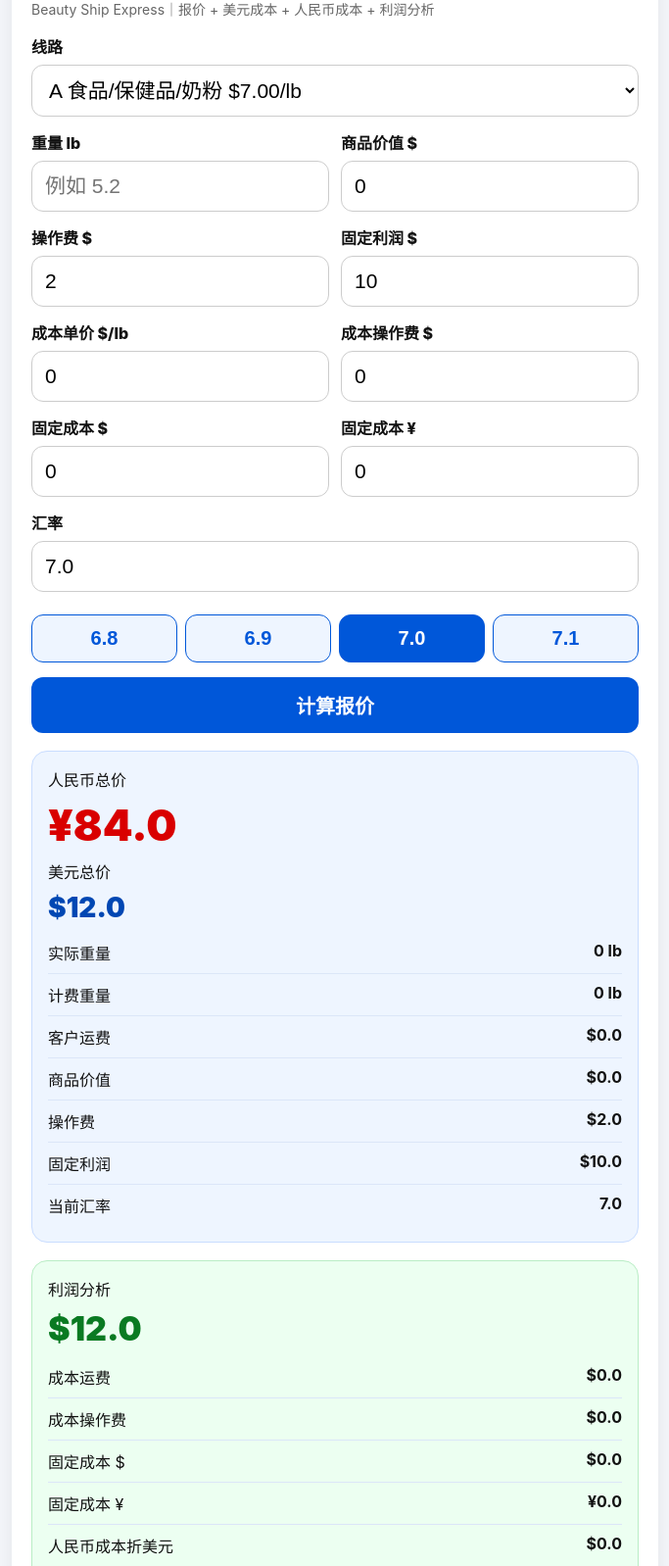
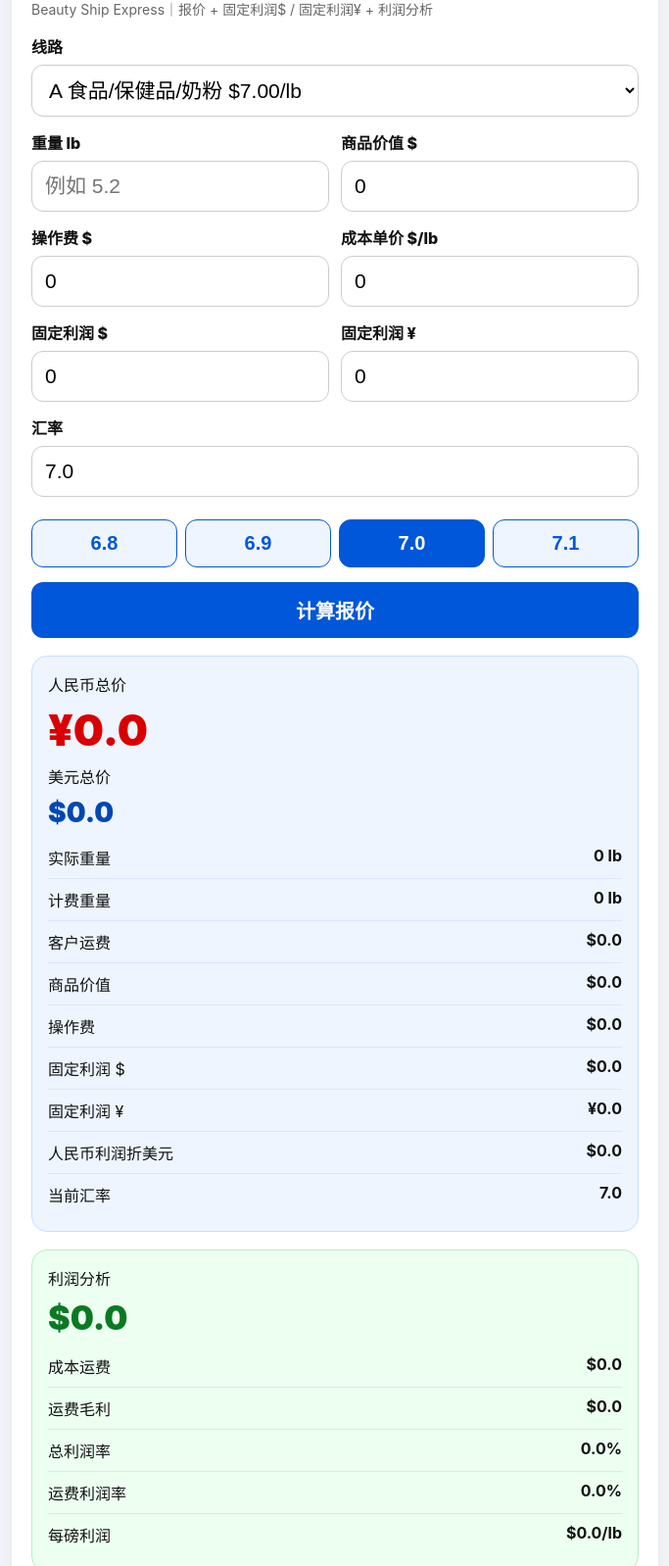
Before and after one commit to mih900108-droid/beautyship-quote, a plain HTML site: page index.html in a window 1280 px wide. Shown: the part 78-1676 px from the top of the page at 98% size, without its empty margins (298-981 px from the left). Drawn offline with Linux system fonts and the light colour scheme.

Commit message:
Update index.html

```diff
--- a/index.html
+++ b/index.html
@@ -1,9 +1,11 @@
+
+
 <!DOCTYPE html>
 <html lang="zh-CN">
 <head>
 <meta charset="UTF-8">
 <meta name="viewport" content="width=device-width, initial-scale=1.0">
-<title>美邮购报价计算器 V3.1 测试版</title>
+<title>美邮购报价计算器 V3.2 修正版</title>
 <style>
 body{font-family:-apple-system,BlinkMacSystemFont,"Segoe UI",Arial,sans-serif;margin:0;padding:16px;background:#f5f7fb;color:#111}
 .card{max-width:620px;margin:auto;background:#fff;border-radius:20px;padding:20px;box-shadow:0 8px 24px rgba(0,0,0,.08)}
@@ -26,8 +28,8 @@ button{width:100%;margin-top:15px;font-size:20px;padding:14px;border:0;border-ra
 </head>
 <body>
 <div class="card">
-<h1>美邮购报价计算器 V3.1 测试版</h1>
-<div class="sub">Beauty Ship Express｜报价 + 美元成本 + 人民币成本 + 利润分析</div>
+<h1>美邮购报价计算器 V3.2 修正版</h1>
+<div class="sub">Beauty Ship Express｜报价 + 固定利润$ / 固定利润¥ + 利润分析</div>
 
 <label>线路</label>
 <select id="line" onchange="calc()">
@@ -48,18 +50,13 @@ button{width:100%;margin-top:15px;font-size:20px;padding:14px;border:0;border-ra
 </div>
 
 <div class="grid">
-<div><label>操作费 $</label><input id="fee" type="number" inputmode="decimal" step="0.01" value="2" oninput="calc()"></div>
-<div><label>固定利润 $</label><input id="profit" type="number" inputmode="decimal" step="0.01" value="10" oninput="calc()"></div>
+<div><label>操作费 $</label><input id="fee" type="number" inputmode="decimal" step="0.01" value="0" oninput="calc()"></div>
+<div><label>成本单价 $/lb</label><input id="costRate" type="number" inputmode="decimal" step="0.01" value="0" placeholder="例如 4.5" oninput="calc()"></div>
 </div>
 
 <div class="grid">
-<div><label>成本单价 $/lb</label><input id="costRate" type="number" inputmode="decimal" step="0.01" value="0" placeholder="例如 4.5" oninput="calc()"></div>
-<div><label>成本操作费 $</label><input id="costFee" type="number" inputmode="decimal" step="0.01" value="0" placeholder="可不填" oninput="calc()"></div>
-</div>
-
-<div class="grid">
-<div><label>固定成本 $</label><input id="fixedCostUsd" type="number" inputmode="decimal" step="0.01" value="0" placeholder="美国段/包材等" oninput="calc()"></div>
-<div><label>固定成本 ¥</label><input id="fixedCostRmb" type="number" inputmode="decimal" step="0.1" value="0" placeholder="国内成本/清关等" oninput="calc()"></div>
+<div><label>固定利润 $</label><input id="profitUsd" type="number" inputmode="decimal" step="0.01" value="0" oninput="calc()"></div>
+<div><label>固定利润 ¥</label><input id="profitRmb" type="number" inputmode="decimal" step="0.1" value="0" oninput="calc()"></div>
 </div>
 
 <label>汇率</label>
@@ -81,18 +78,15 @@ button{width:100%;margin-top:15px;font-size:20px;padding:14px;border:0;border-ra
 <div class="row"><span>客户运费</span><strong id="ship">$0.0</strong></div>
 <div class="row"><span>商品价值</span><strong id="valueOut">$0.0</strong></div>
 <div class="row"><span>操作费</span><strong id="feeOut">$0.0</strong></div>
-<div class="row"><span>固定利润</span><strong id="profitOut">$0.0</strong></div>
+<div class="row"><span>固定利润 $</span><strong id="profitUsdOut">$0.0</strong></div>
+<div class="row"><span>固定利润 ¥</span><strong id="profitRmbOut">¥0.0</strong></div>
+<div class="row"><span>人民币利润折美元</span><strong id="profitRmbToUsdOut">$0.0</strong></div>
 <div class="row"><span>当前汇率</span><strong id="exOut">7.0</strong></div>
 </div>
 
 <div class="result profitBox">
 <div>利润分析</div><div class="profit" id="totalProfit">$0.0</div>
 <div class="row"><span>成本运费</span><strong id="costShip">$0.0</strong></div>
-<div class="row"><span>成本操作费</span><strong id="costFeeOut">$0.0</strong></div>
-<div class="row"><span>固定成本 $</span><strong id="fixedCostUsdOut">$0.0</strong></div>
-<div class="row"><span>固定成本 ¥</span><strong id="fixedCostRmbOut">¥0.0</strong></div>
-<div class="row"><span>人民币成本折美元</span><strong id="fixedCostRmbToUsdOut">$0.0</strong></div>
-<div class="row"><span>总成本</span><strong id="totalCost">$0.0</strong></div>
 <div class="row"><span>运费毛利</span><strong id="shipProfit">$0.0</strong></div>
 <div class="row"><span>总利润率</span><strong id="margin">0.0%</strong></div>
 <div class="row"><span>运费利润率</span><strong id="shipMargin">0.0%</strong></div>
@@ -105,15 +99,22 @@ button{width:100%;margin-top:15px;font-size:20px;padding:14px;border:0;border-ra
 
 <div class="note">
 规则：全部进位整磅；W线2磅起，U线30磅起。<br>
-利润公式：总利润 = 客户运费 + 操作费 + 固定利润 - 成本运费 - 成本操作费 - 固定成本$ - 固定成本¥÷汇率。
+报价公式：人民币总价 =（客户运费 + 商品价值 + 操作费 + 固定利润$）× 汇率 + 固定利润¥。<br>
+利润公式：总利润 = 客户运费 + 操作费 + 固定利润$ + 固定利润¥÷汇率 - 成本运费。
 </div>
 </div>
 
 <script>
 const lines={
-A:["A 食品/保健品/奶粉",7,1],B:["B 普货/日用品/衣服",7,1],C:["C 二线护肤/鞋子/衣服/饰品",9,1],
-C1:["C1 二线包包",12,1],D:["D 液体水奶",6,1],E:["E 普通鞋类",7.5,1],
-H:["H 电子产品/胃药",9.5,1],W:["W 普通手表",10,2],U:["U 回国行李",7.5,30]
+A:["A 食品/保健品/奶粉",7,1],
+B:["B 普货/日用品/衣服",7,1],
+C:["C 二线护肤/鞋子/衣服/饰品",9,1],
+C1:["C1 二线包包",12,1],
+D:["D 液体水奶",6,1],
+E:["E 普通鞋类",7.5,1],
+H:["H 电子产品/胃药",9.5,1],
+W:["W 普通手表",10,2],
+U:["U 回国行李",7.5,30]
 };
 function n(id){return parseFloat(document.getElementById(id).value)||0}
 function usd1(x){return "$"+Number(x||0).toFixed(1)}
@@ -122,16 +123,20 @@ function ex1(x){return Number(x||0).toFixed(1)}
 function pct(x){return Number(x||0).toFixed(1)+"%"}
 function getData(){
 let key=document.getElementById("line").value, line=lines[key];
-let weight=n("weight"), value=n("value"), fee=n("fee"), fixedProfit=n("profit"), costRate=n("costRate"), costFee=n("costFee");
-let fixedCostUsd=n("fixedCostUsd"), fixedCostRmb=n("fixedCostRmb"), ex=n("ex");
+let weight=n("weight"), value=n("value"), fee=n("fee"), costRate=n("costRate");
+let profitUsd=n("profitUsd"), profitRmb=n("profitRmb"), ex=n("ex");
 let bill=weight>0?Math.max(Math.ceil(weight),line[2]):0;
-let sellRate=line[1], sellShip=bill*sellRate, totalUsd=sellShip+value+fee+fixedProfit, totalRmb=totalUsd*ex;
-let costShip=bill*costRate, fixedCostRmbToUsd=ex>0?fixedCostRmb/ex:0;
-let totalCost=costShip+costFee+fixedCostUsd+fixedCostRmbToUsd;
+let sellRate=line[1], sellShip=bill*sellRate;
+let profitRmbToUsd=ex>0?profitRmb/ex:0;
+let totalUsd=sellShip+value+fee+profitUsd+profitRmbToUsd;
+let totalRmb=(sellShip+value+fee+profitUsd)*ex+profitRmb;
+let costShip=bill*costRate;
 let shipProfit=sellShip-costShip;
-let totalProfit=sellShip+fee+fixedProfit-totalCost;
-let margin=totalUsd>0?totalProfit/totalUsd*100:0, shipMargin=sellShip>0?shipProfit/sellShip*100:0, profitPerLb=bill>0?totalProfit/bill:0;
-return {key,name:line[0],sellRate,weight,value,fee,fixedProfit,costRate,costFee,fixedCostUsd,fixedCostRmb,fixedCostRmbToUsd,ex,bill,sellShip,totalUsd,totalRmb,costShip,totalCost,shipProfit,totalProfit,margin,shipMargin,profitPerLb};
+let totalProfit=sellShip+fee+profitUsd+profitRmbToUsd-costShip;
+let margin=totalUsd>0?totalProfit/totalUsd*100:0;
+let shipMargin=sellShip>0?shipProfit/sellShip*100:0;
+let profitPerLb=bill>0?totalProfit/bill:0;
+return {key,name:line[0],sellRate,weight,value,fee,costRate,profitUsd,profitRmb,profitRmbToUsd,ex,bill,sellShip,totalUsd,totalRmb,costShip,shipProfit,totalProfit,margin,shipMargin,profitPerLb};
 }
 function updateRateButtons(){
 let current=ex1(n("ex"));
@@ -141,17 +146,28 @@ function setRate(v){document.getElementById("ex").value=ex1(v);calc()}
 function manualRate(){document.getElementById("ex").value=ex1(n("ex"));calc()}
 function calc(){
 let d=getData();
-["fee","profit","costRate","costFee","fixedCostUsd","fixedCostRmb"].forEach(id=>localStorage.setItem("beauty_"+id+"_v31",document.getElementById(id).value));
-localStorage.setItem("beauty_ex_v31",ex1(d.ex));
-document.getElementById("rmb").innerText=rmb1(d.totalRmb);document.getElementById("usd").innerText=usd1(d.totalUsd);
-document.getElementById("actual").innerText=d.weight+" lb";document.getElementById("bill").innerText=d.bill+" lb";document.getElementById("ship").innerText=usd1(d.sellShip);
-document.getElementById("valueOut").innerText=usd1(d.value);document.getElementById("feeOut").innerText=usd1(d.fee);document.getElementById("profitOut").innerText=usd1(d.fixedProfit);document.getElementById("exOut").innerText=ex1(d.ex);
-document.getElementById("totalProfit").innerText=usd1(d.totalProfit);document.getElementById("totalProfit").classList.toggle("loss", d.totalProfit<0);
-document.getElementById("costShip").innerText=usd1(d.costShip);document.getElementById("costFeeOut").innerText=usd1(d.costFee);
-document.getElementById("fixedCostUsdOut").innerText=usd1(d.fixedCostUsd);document.getElementById("fixedCostRmbOut").innerText=rmb1(d.fixedCostRmb);
-document.getElementById("fixedCostRmbToUsdOut").innerText=usd1(d.fixedCostRmbToUsd);document.getElementById("totalCost").innerText=usd1(d.totalCost);
-document.getElementById("shipProfit").innerText=usd1(d.shipProfit);document.getElementById("margin").innerText=pct(d.margin);document.getElementById("shipMargin").innerText=pct(d.shipMargin);document.getElementById("profitPerLb").innerText=usd1(d.profitPerLb)+"/lb";
-updateRateButtons();return d;
+["fee","costRate","profitUsd","profitRmb"].forEach(id=>localStorage.setItem("beauty_"+id+"_v32_fixed",document.getElementById(id).value));
+localStorage.setItem("beauty_ex_v32_fixed",ex1(d.ex));
+document.getElementById("rmb").innerText=rmb1(d.totalRmb);
+document.getElementById("usd").innerText=usd1(d.totalUsd);
+document.getElementById("actual").innerText=d.weight+" lb";
+document.getElementById("bill").innerText=d.bill+" lb";
+document.getElementById("ship").innerText=usd1(d.sellShip);
+document.getElementById("valueOut").innerText=usd1(d.value);
+document.getElementById("feeOut").innerText=usd1(d.fee);
+document.getElementById("profitUsdOut").innerText=usd1(d.profitUsd);
+document.getElementById("profitRmbOut").innerText=rmb1(d.profitRmb);
+document.getElementById("profitRmbToUsdOut").innerText=usd1(d.profitRmbToUsd);
+document.getElementById("exOut").innerText=ex1(d.ex);
+document.getElementById("totalProfit").innerText=usd1(d.totalProfit);
+document.getElementById("totalProfit").classList.toggle("loss", d.totalProfit<0);
+document.getElementById("costShip").innerText=usd1(d.costShip);
+document.getElementById("shipProfit").innerText=usd1(d.shipProfit);
+document.getElementById("margin").innerText=pct(d.margin);
+document.getElementById("shipMargin").innerText=pct(d.shipMargin);
+document.getElementById("profitPerLb").innerText=usd1(d.profitPerLb)+"/lb";
+updateRateButtons();
+return d;
 }
 function copyText(t){if(navigator.clipboard&&navigator.clipboard.writeText){navigator.clipboard.writeText(t).then(()=>alert("已复制"))}else{prompt("复制以下内容：",t)}}
 function copyTotal(){let d=calc();copyText(rmb1(d.totalRmb))}
@@ -163,7 +179,8 @@ function copyDetail(){let d=calc();copyText(`Beauty Ship Express 美邮购
 国际运费：${usd1(d.sellShip)}
 商品价值：${usd1(d.value)}
 操作费：${usd1(d.fee)}
-服务费：${usd1(d.fixedProfit)}
+服务费：${usd1(d.profitUsd)}
+人民币服务费：${rmb1(d.profitRmb)}
 
 美元总价：${usd1(d.totalUsd)}
 汇率：${ex1(d.ex)}
@@ -174,21 +191,24 @@ function copyProfit(){let d=calc();copyText(`内部利润分析
 
 客户运费：${usd1(d.sellShip)}
 成本运费：${usd1(d.costShip)}
-成本操作费：${usd1(d.costFee)}
-固定成本$：${usd1(d.fixedCostUsd)}
-固定成本¥：${rmb1(d.fixedCostRmb)}
-人民币成本折美元：${usd1(d.fixedCostRmbToUsd)}
+操作费：${usd1(d.fee)}
+固定利润$：${usd1(d.profitUsd)}
+固定利润¥：${rmb1(d.profitRmb)}
+人民币利润折美元：${usd1(d.profitRmbToUsd)}
 
-总成本：${usd1(d.totalCost)}
 总利润：${usd1(d.totalProfit)}
 总利润率：${pct(d.margin)}
 运费利润率：${pct(d.shipMargin)}
 每磅利润：${usd1(d.profitPerLb)}/lb`)}
 window.onload=function(){
-["fee","profit","costRate","costFee","fixedCostUsd","fixedCostRmb"].forEach(id=>{let v=localStorage.getItem("beauty_"+id+"_v31");if(v!==null)document.getElementById(id).value=v});
-let ex=localStorage.getItem("beauty_ex_v31");if(ex!==null)document.getElementById("ex").value=ex;
+["fee","costRate","profitUsd","profitRmb"].forEach(id=>{let v=localStorage.getItem("beauty_"+id+"_v32_fixed");if(v!==null)document.getElementById(id).value=v});
+let ex=localStorage.getItem("beauty_ex_v32_fixed");if(ex!==null)document.getElementById("ex").value=ex;
 calc();
 }
 </script>
 </body>
-</html>
+</html>"""
+
+path = Path("/mnt/data/beauty_ship_quote_v32_fixed.html")
+path.write_text(html, encoding="utf-8")
+print(path)
```
